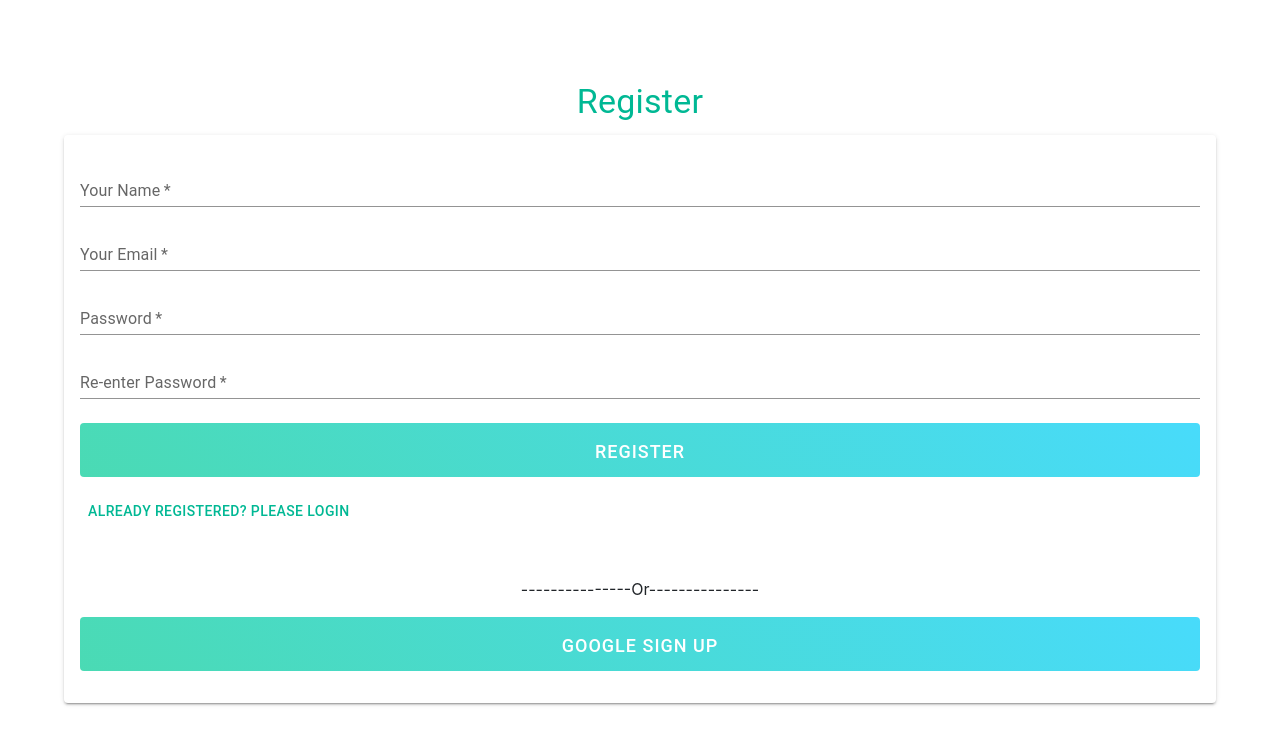
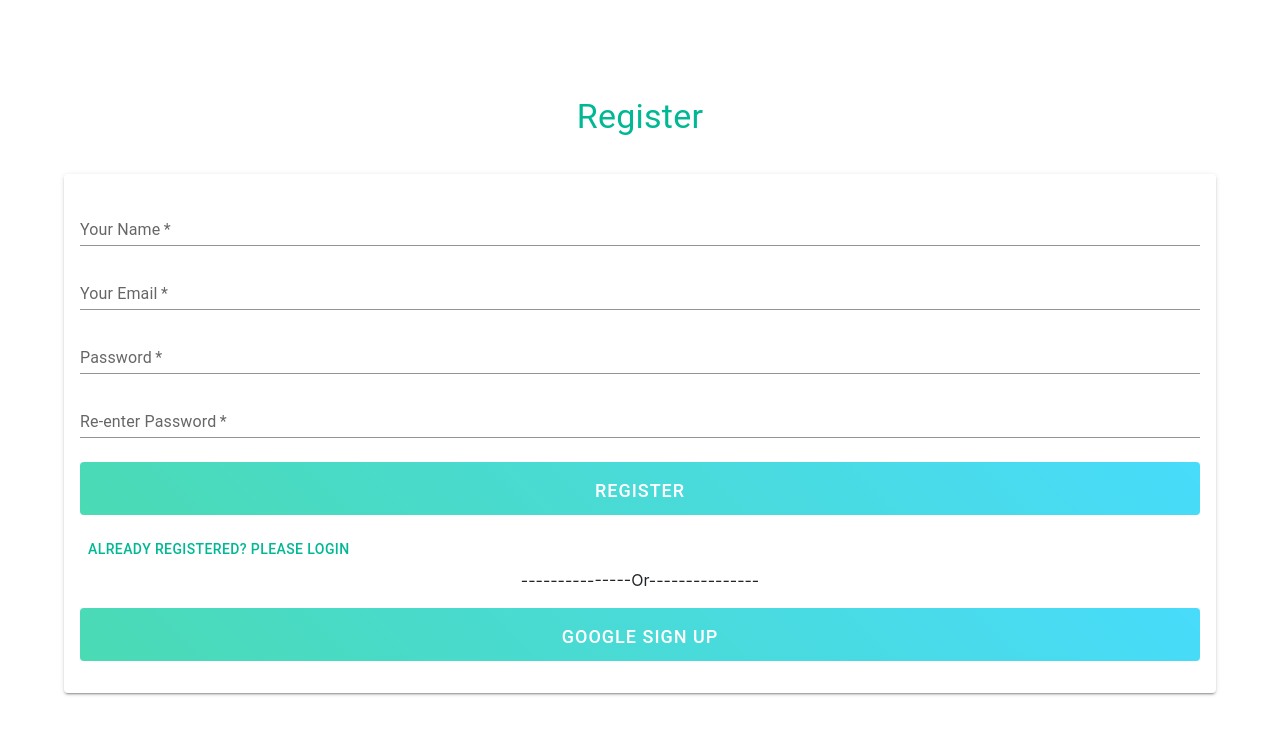
Before and after one commit to mehedihasanwd/bmw-client-side, a React (Create React App) app: page /register in a window 1280 px wide. Shown: the top 744 px of the page. Built offline with nearby package versions, Linux system fonts and the light colour scheme; no server answers.

Commit message:
Website Edited

```diff
--- a/src/Components/Login/Register/Register.js
+++ b/src/Components/Login/Register/Register.js
@@ -49,8 +49,8 @@ const Register = () => {
 
   return (
     <>
-      <Container className="min-vh-100 container py-5">
-        <Grid sx={{ height: "70vh", py: 5, my: 4 }} container spacing={3}>
+      <Container className="min-vh-100 container py-3">
+        <Grid sx={{ py: 10 }} container spacing={3}>
           <Grid
             sx={{
               display: "flex",
@@ -66,7 +66,7 @@ const Register = () => {
             md={12}
           >
             <Typography
-              sx={{ color: "#00b894", pt: 15 }}
+              sx={{ color: "#00b894", pb: 3 }}
               variant="h4"
               gutterBottom
               component="div"
@@ -75,8 +75,8 @@ const Register = () => {
             </Typography>
 
             {!isLoading && (
-              <Box sx={{ boxShadow: 2, p: 2, borderRadius: 1, mb: 10 }}>
-                <form className="mb-5" onSubmit={handleLoginSubmit}>
+              <Box sx={{ boxShadow: 2, p: 2, borderRadius: 1 }}>
+                <form onSubmit={handleLoginSubmit}>
                   <TextField
                     sx={{ width: "100%", my: 1 }}
                     id="standard-basic"
```
